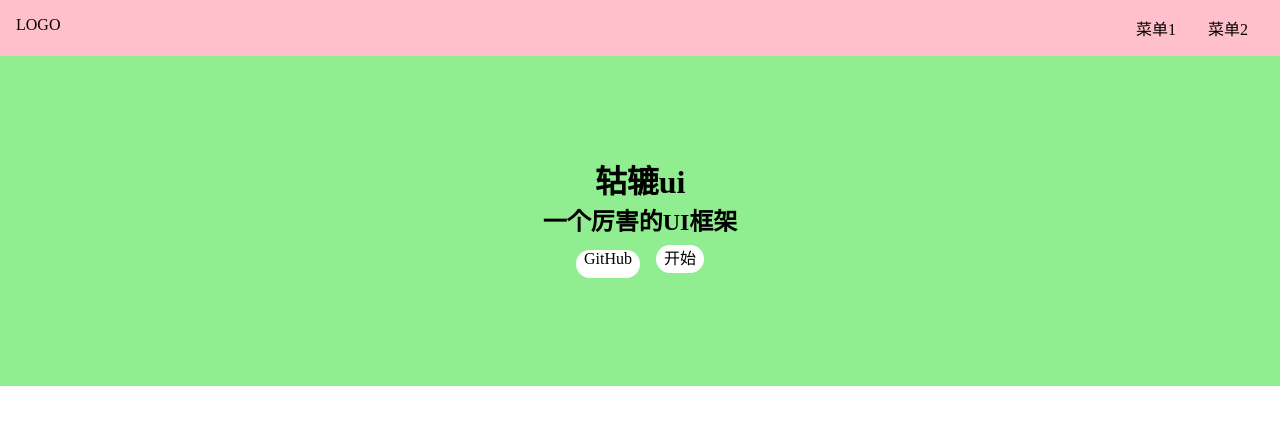
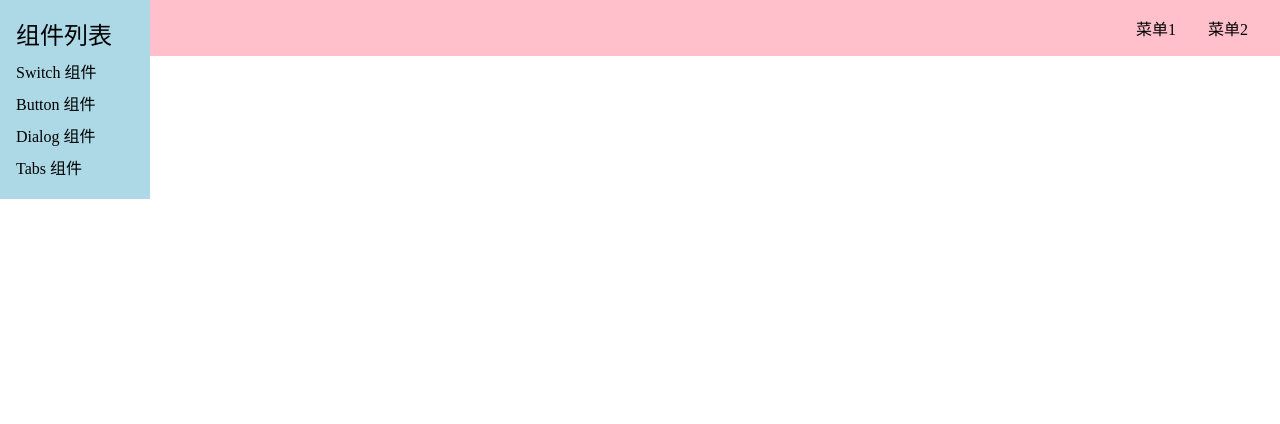
Before and after one commit to anecky/gulu-ui, a Vue app: page /#/doc in a window 1280 px wide. Before the commit this address led to /#/. Shown: the top 424 px of the page. Built offline with nearby package versions, Linux system fonts and the light colour scheme.

Commit message:
aside的css1

```diff
--- a/src/index.scss
+++ b/src/index.scss
@@ -17,3 +17,11 @@
     border-bottom: 1px solid;
   }
 }
+
+h1, h2, h3, h4, h5, h6 {
+  font-weight: normal;
+}
+
+body {
+  font-size: 16px;
+}
--- a/src/view/Doc.vue
+++ b/src/view/Doc.vue
@@ -25,14 +25,29 @@
 </template>
 
 <script lang="ts">
-  import Topnav from '../components/Topnav.vue'
+  import Topnav from '../components/Topnav.vue';
 
   export default {
     name: 'Doc',
     components: {Topnav}
-  }
+  };
 </script>
 
 <style lang="scss" scoped>
-
+  aside {
+    background: lightblue;
+    width: 150px;
+    padding:16px;
+    position: fixed;
+    top:0;
+    left: 0;
+    > h2 {
+      margin-bottom:4px;
+    }
+    > ol{
+      >li{
+        padding:4px 0;
+      }
+    }
+  }
 </style>
```
